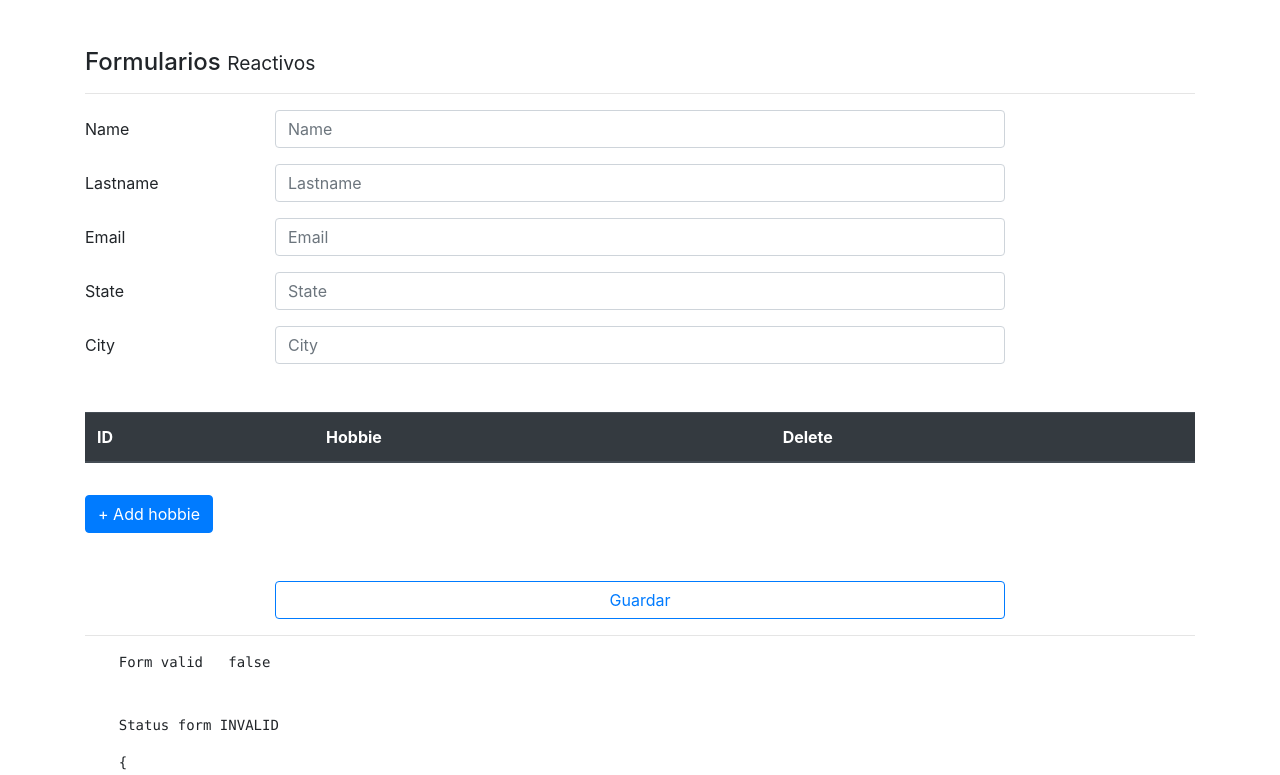
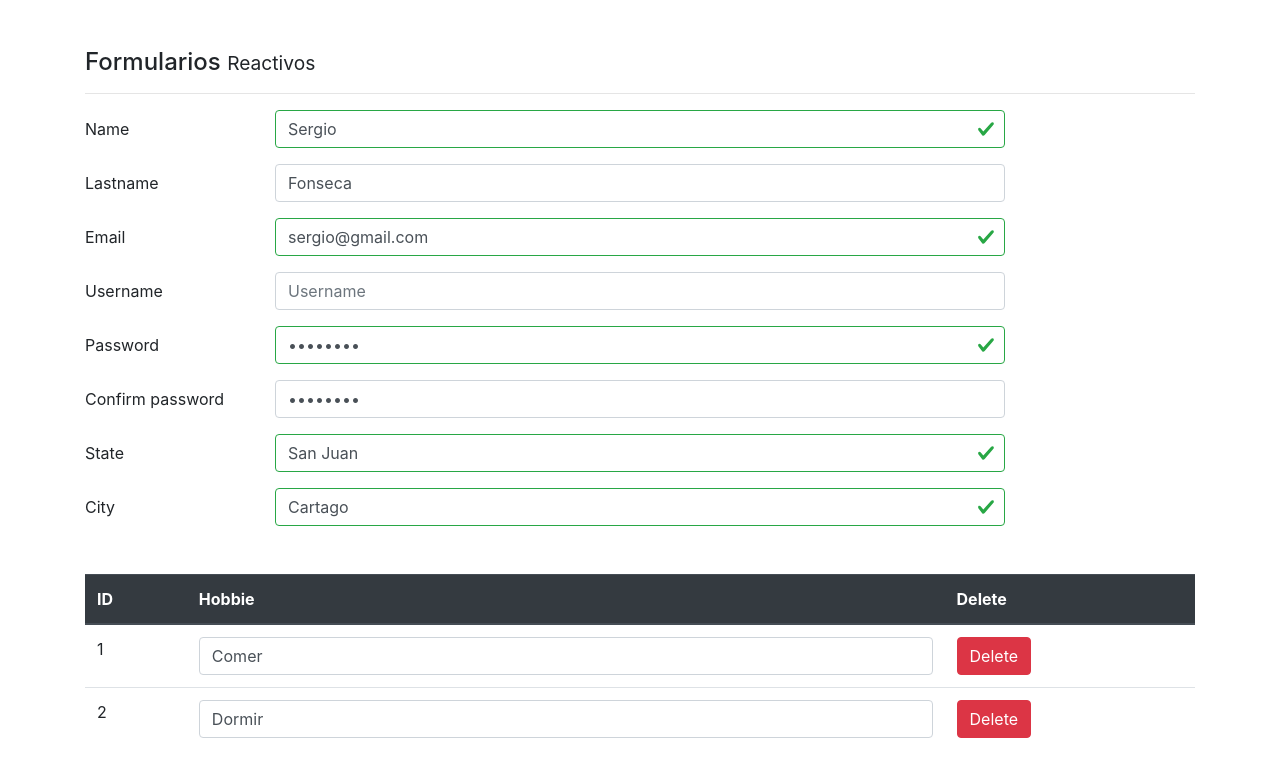
Before and after one commit to checho271296/Forms-in-Angular, an Angular app: page /reactivo in a window 1280 px wide. Shown: the top 775 px of the page. Built offline with nearby package versions, Linux system fonts and the light colour scheme.

Commit message:
finish project

```diff
--- a/src/app/pages/reactive/reactive.component.html
+++ b/src/app/pages/reactive/reactive.component.html
@@ -27,6 +27,27 @@
         <div class="col-8">
             <input class="form-control" type="email" placeholder="Email" formControlName="mail" [class.is-invalid]="noValidMail" [class.is-valid]="validMail">
             <small *ngIf="noValidMail" class="text-danger">No valid email</small>
+        </div>
+    </div>
+    <div class="form-group row">
+        <label class="col-2 col-form-label">Username</label>
+        <div class="col-8">
+            <input class="form-control" type="text" placeholder="Username" formControlName="user" [class.is-invalid]="noValidUser" [class.is-valid]="validUser">
+            <small *ngIf="noValidUser" class="text-danger">User not valid</small>
+        </div>
+    </div>
+    <div class="form-group row">
+        <label class="col-2 col-form-label">Password</label>
+        <div class="col-8">
+            <input class="form-control" type="password" placeholder="Password" formControlName="pass1" [class.is-invalid]="noPass1Valid" [class.is-valid]="validPass1">
+            <small *ngIf="noPass1Valid" class="text-danger">No valid password</small>
+        </div>
+    </div>
+    <div class="form-group row">
+        <label class="col-2 col-form-label">Confirm password</label>
+        <div class="col-8">
+            <input class="form-control" type="password" placeholder="Confirm password" formControlName="pass2" [class.is-invalid]="noPass2Valid">
+            <small *ngIf="noPass2Valid" class="text-danger">Passwords do not match </small>
         </div>
     </div>
     <div formGroupName="address">
--- a/src/app/pages/reactive/reactive.component.ts
+++ b/src/app/pages/reactive/reactive.component.ts
@@ -15,7 +15,8 @@ export class ReactiveComponent implements OnInit {
 
   constructor(private formBuilder: FormBuilder, private validatorsService: ValidatorsService) {
     this.createForm();
-    // this.loadDataToForm();
+    this.loadDataToForm();
+    this.createListeners();
    }
 
   ngOnInit(): void {
@@ -40,6 +41,20 @@ export class ReactiveComponent implements OnInit {
   get noValidCity():Boolean{
     return this.forma.get('address.city').invalid &&  this.forma.get('address.city').touched;
   }
+  get noPass1Valid():Boolean{
+    return this.forma.get('pass1').invalid &&  this.forma.get('pass1').touched;
+  }
+  get noValidUser():Boolean{
+    return this.forma.get('user').invalid &&  this.forma.get('user').touched;
+  }
+
+  get noPass2Valid():Boolean{
+    const pass1 = this.forma.get('pass1').value;
+    const pass2 = this.forma.get('pass2').value;
+
+    return (pass1 === pass2) ? false : true;
+
+  }
 
   get validName():Boolean{
     return this.forma.get('name').valid;
@@ -58,6 +73,14 @@ export class ReactiveComponent implements OnInit {
   get validCity():Boolean{
     return this.forma.get('address.city').valid ;
   }
+  get validUser():Boolean{
+    return this.forma.get('user').valid ;
+  }
+
+  get validPass1():Boolean{
+    return this.forma.get('pass1').valid ;
+  }
+
 
   get getHobbies(){
       return this.forma.get('hobbies') as FormArray;
@@ -67,14 +90,34 @@ export class ReactiveComponent implements OnInit {
 
     this.forma = this.formBuilder.group({
       name  : ['',[Validators.required,Validators.minLength(5)]],
+      user  : ['',[Validators.required,Validators.minLength(5)],this.validatorsService.userExist],
       lastname: ['',[Validators.required,Validators.minLength(5),this.validatorsService.noLastName]],
       mail  : ['',[Validators.required,Validators.pattern("[a-z0-9._%+-]+@[a-z0-9.-]+\.[a-z]{2,3}$")]],
+      pass1  : ['',[Validators.required,Validators.minLength(8)]],
+      pass2  : ['',[Validators.required]],
       address: this.formBuilder.group({
         state: ['',Validators.required],
         city: ['',Validators.required]
       }),
       hobbies: this.formBuilder.array([])
+    },{
+      validators: this.validatorsService.equalPasswords('pass1','pass2')
     });
+  }
+
+  createListeners(){
+    //the form changed
+    this.forma.valueChanges.subscribe(value =>{
+      console.log(value);
+    });
+    // status changed
+    this.forma.statusChanges.subscribe(status =>{
+      console.log(status);
+    });
+    //Specific value change
+    this.forma.get('name').valueChanges.subscribe(console.log);
+
+
   }
 
   loadDataToForm(){
@@ -82,6 +125,8 @@ export class ReactiveComponent implements OnInit {
       name: "Sergio",
       lastname: "Fonseca",
       mail: "sergio@gmail.com",
+      pass1: '12345678',
+      pass2: '12345678',
       address: {
         state: "San Juan",
         city: "Cartago"
--- a/src/app/services/validators.service.ts
+++ b/src/app/services/validators.service.ts
@@ -1,5 +1,10 @@
 import { Injectable } from '@angular/core';
-import { FormControl } from '@angular/forms';
+import { ControlContainer, FormControl, FormGroup } from '@angular/forms';
+import { Observable } from 'rxjs';
+
+interface ErrorValidate{
+  [s:string]:boolean;
+}
 
 @Injectable({
   providedIn: 'root'
@@ -8,7 +13,7 @@ export class ValidatorsService {
 
   constructor() { }
 
-  noLastName(control: FormControl): {[s:string]:boolean} {
+  noLastName(control: FormControl): ErrorValidate {
 
     if(control.value?.toLowerCase() === "fonseca"){
 
@@ -17,6 +22,36 @@ export class ValidatorsService {
         };
     }
     return null;
+  };
 
-  }
+  equalPasswords(pass1Name:string,pass2Name :string){
+    return (formGroup: FormGroup) => {
+      const pass1Control = formGroup.controls[pass1Name];
+      const pass2Control = formGroup.controls[pass2Name];
+
+      if( pass1Control.value === pass2Control.value){
+        pass2Control.setErrors(null);
+      }else{
+        pass2Control.setErrors({notEqual: true});
+
+      }
+    }
+  };
+
+  userExist(control: FormControl): Promise<ErrorValidate> | Observable<ErrorValidate> {
+
+    if(!control.value){
+      return Promise.resolve(null);
+    }
+    return new Promise((resolve,reject)=>{
+      setTimeout(() =>{
+        if (control.value == 'strider'){
+          resolve({exist :true}); //if true user exist
+        }else{
+          resolve(null);
+        }
+      },3500);
+    });
+  };
+
 }
```
